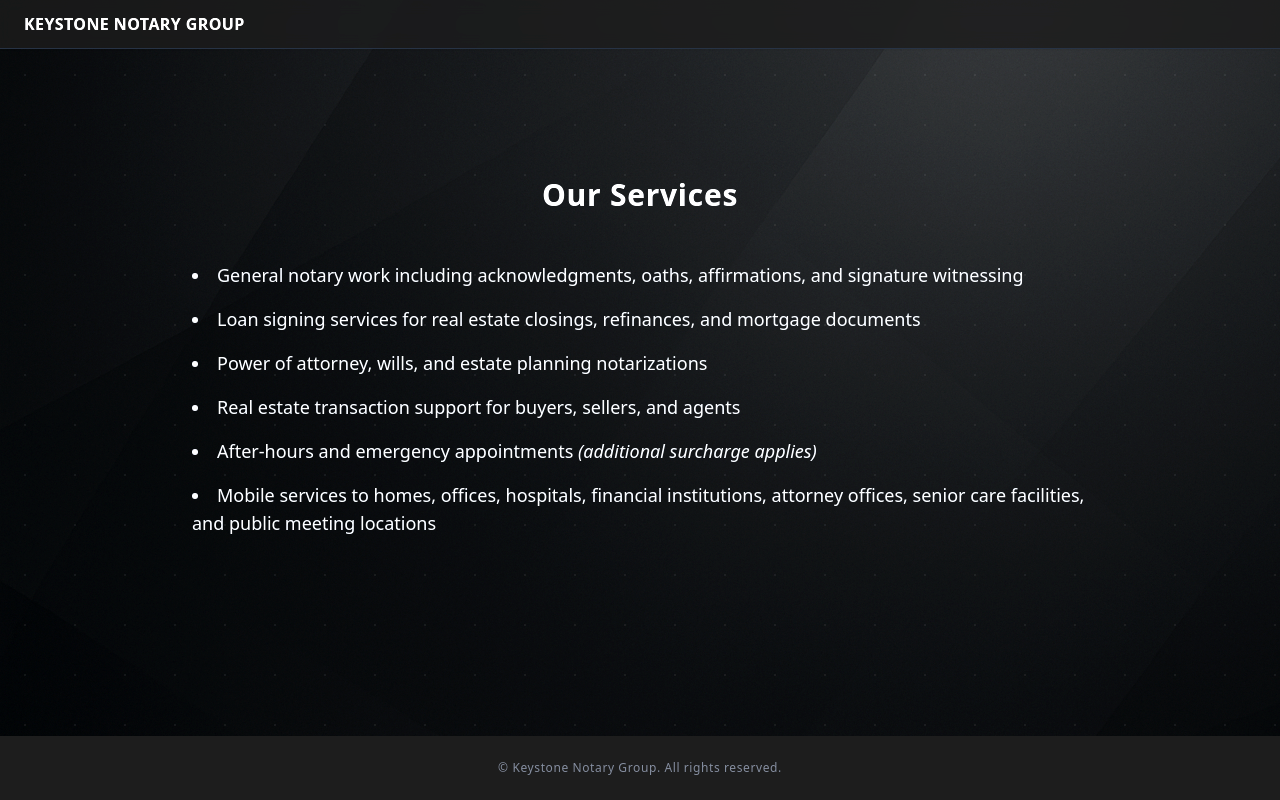
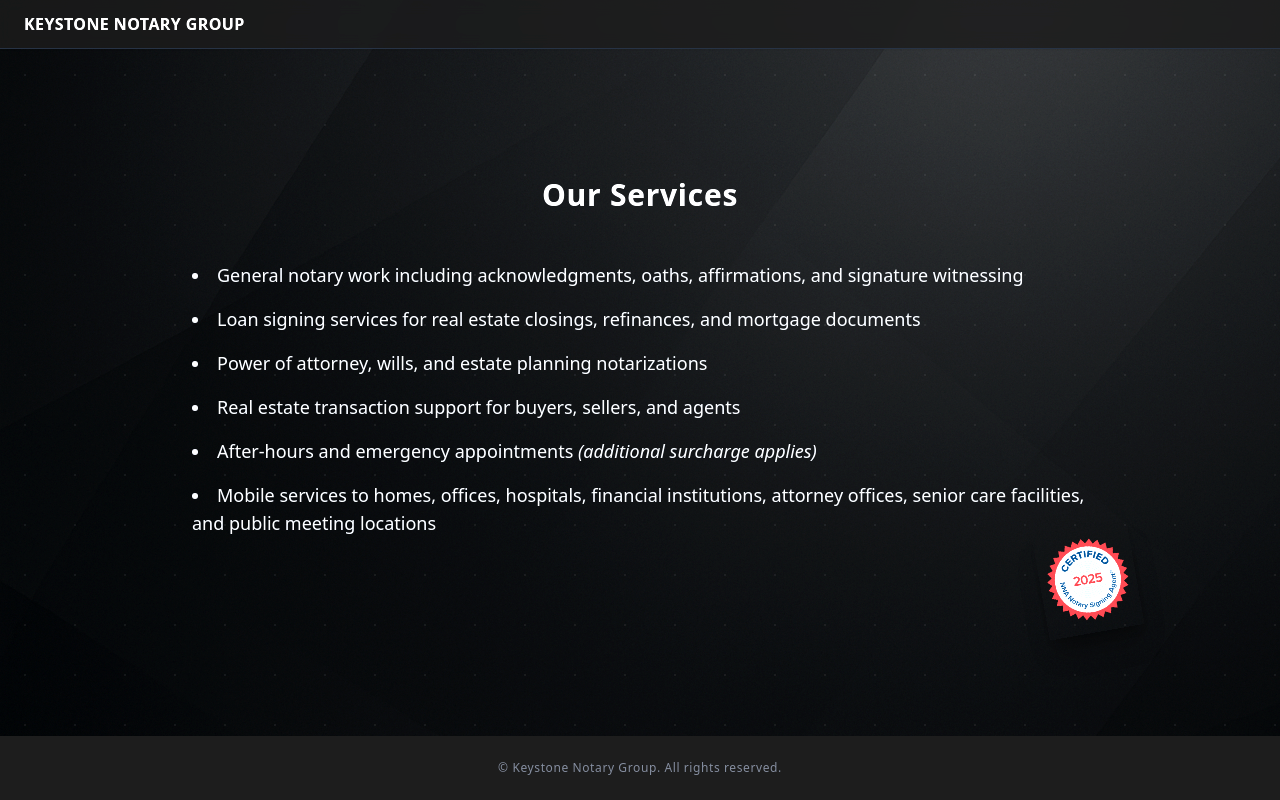
Before and after one commit to BikerViking/keystone-site, a React (Create React App) app: page /services in a window 1280 px wide. Built offline with nearby package versions, Linux system fonts and the light colour scheme.

Commit message:
feat: reposition NNA seal

```diff
--- a/src/components/LandingHero.jsx
+++ b/src/components/LandingHero.jsx
@@ -145,7 +145,7 @@ export default function LandingHero() {
           src="/nna-seal.PNG"
           alt=""
           aria-hidden="true"
-          className="absolute bottom-6 right-6 w-24 opacity-60 rotate-[-8deg] pointer-events-none"
+          className="absolute bottom-[-2rem] right-[-1rem] w-20 md:w-24 rotate-[-10deg] z-10 pointer-events-none shadow-xl shadow-black/30"
         />
       </div>
     </section>
--- a/src/pages/services.jsx
+++ b/src/pages/services.jsx
@@ -6,7 +6,7 @@ export default function ServicesPage() {
     <LayoutWrapper>
       <section
         aria-label="Services"
-        className="mx-auto max-w-screen-lg px-4 py-12 text-gray-200 sm:px-6 sm:py-16 lg:px-8"
+        className="relative mx-auto max-w-screen-lg px-4 py-12 text-gray-200 sm:px-6 sm:py-16 lg:px-8"
       >
         <h1 className="mb-8 text-center text-2xl font-semibold tracking-wide sm:mb-12 sm:text-3xl">
           Our Services
@@ -36,6 +36,12 @@ export default function ServicesPage() {
             </li>
           </ul>
         </div>
+        <img
+          src="/nna-seal.PNG"
+          alt=""
+          aria-hidden="true"
+          className="absolute bottom-[-2rem] right-[-1rem] w-20 md:w-24 rotate-[-10deg] z-10 pointer-events-none shadow-xl shadow-black/30"
+        />
       </section>
     </LayoutWrapper>
   );
```
